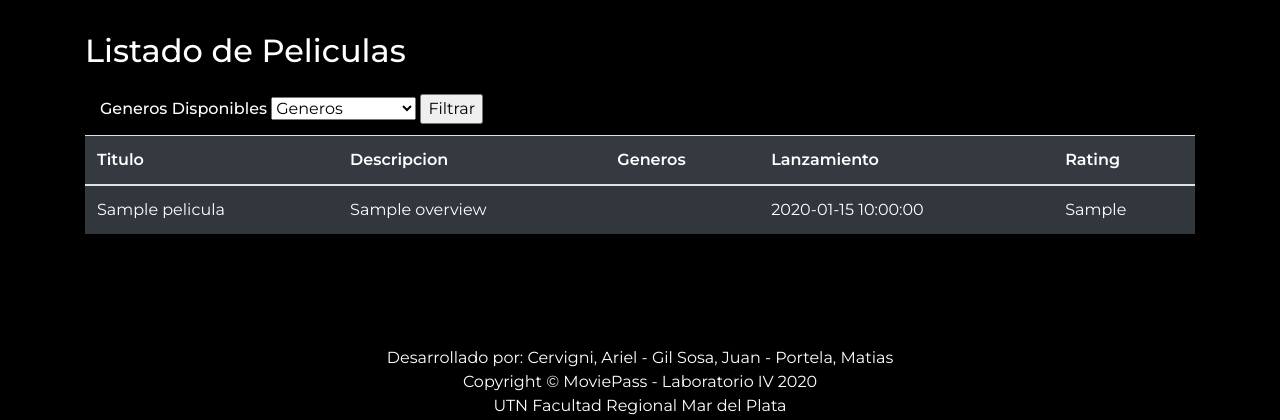
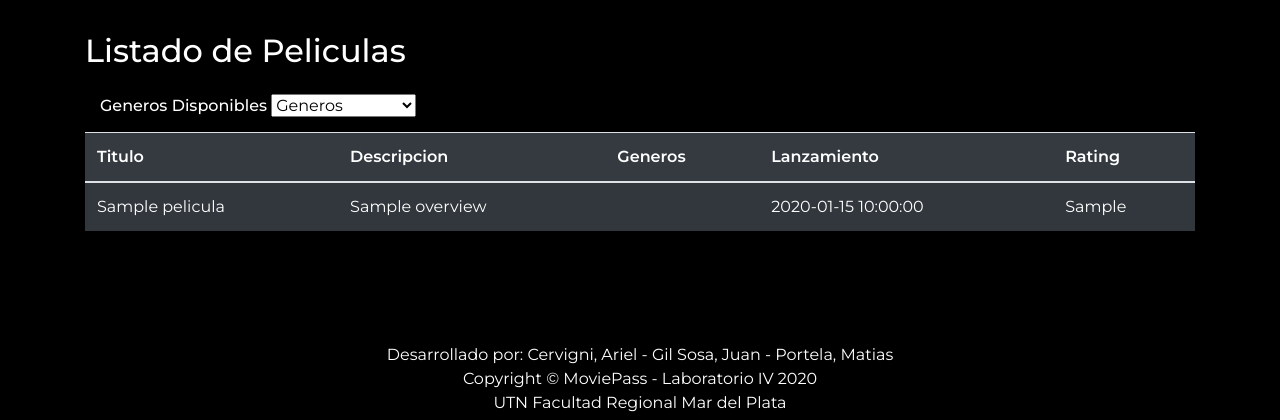
Before and after one commit to JuanGilSosa/MoviePass, a PHP site: the page made by MoviePass/Views/listMovies.php in a window 1280 px wide. Shown: the part 56-476 px from the top of the page. Run offline with PHP 8.4, Linux system fonts and the light colour scheme; the template is opened without the code that fills it: most values are stand-ins (such as "Sample title", 1, 10 or a date in 2020); some libraries are stand-ins or nearby versions.

Commit message:
removed FILTRAR button in listMovies

```diff
--- a/MoviePass/Views/listMovies.php
+++ b/MoviePass/Views/listMovies.php
@@ -22,7 +22,6 @@
                                              <option value="<?php echo $g['id'] ?>" required><?php echo $g['name']; ?></option>
                                    <?php }?>
                               </select>
-                              <input type="submit" value="Filtrar">
                          </div>
                     </form>
                </div>
```
